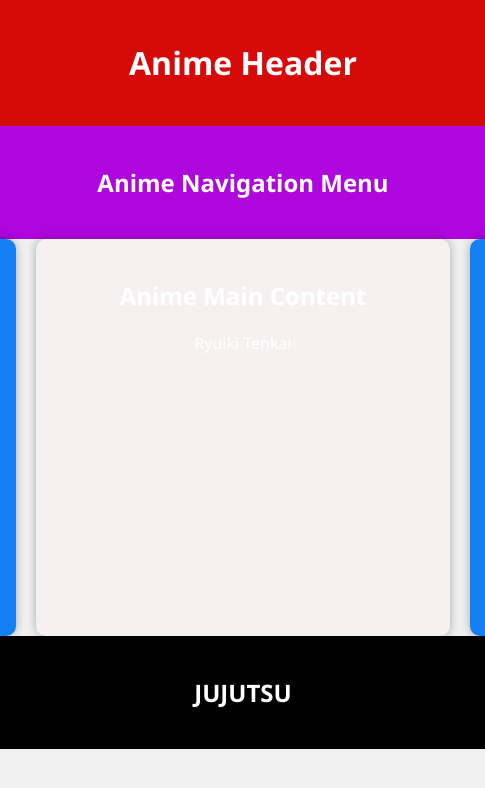
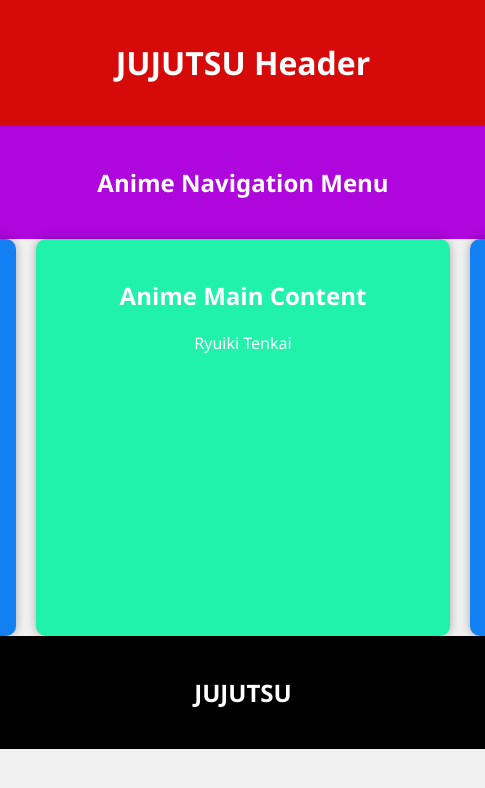
Before and after one commit to alenthepro123/ass-1-basic-html-layout, a plain HTML site: page index.html in a window 1280 px wide. Shown: the full height of the page, 397-882 px from the left. Drawn offline with Linux system fonts and the light colour scheme.

Commit message:
index.html

```diff
--- a/index.html
+++ b/index.html
@@ -26,7 +26,7 @@
         background-color: rgb(18, 127, 243);
     }
     main {
-        background-color: rgb(246, 240, 240);
+        background-color: rgb(32, 242, 172);
     }
     footer {
         background-color: #000;
@@ -50,7 +50,7 @@
 </head>
 <body>
     <header>
-        <h1>Anime Header</h1>
+        <h1>JUJUTSU Header</h1>
     </header>
     <nav>
         <h2>Anime Navigation Menu</h2>
```
